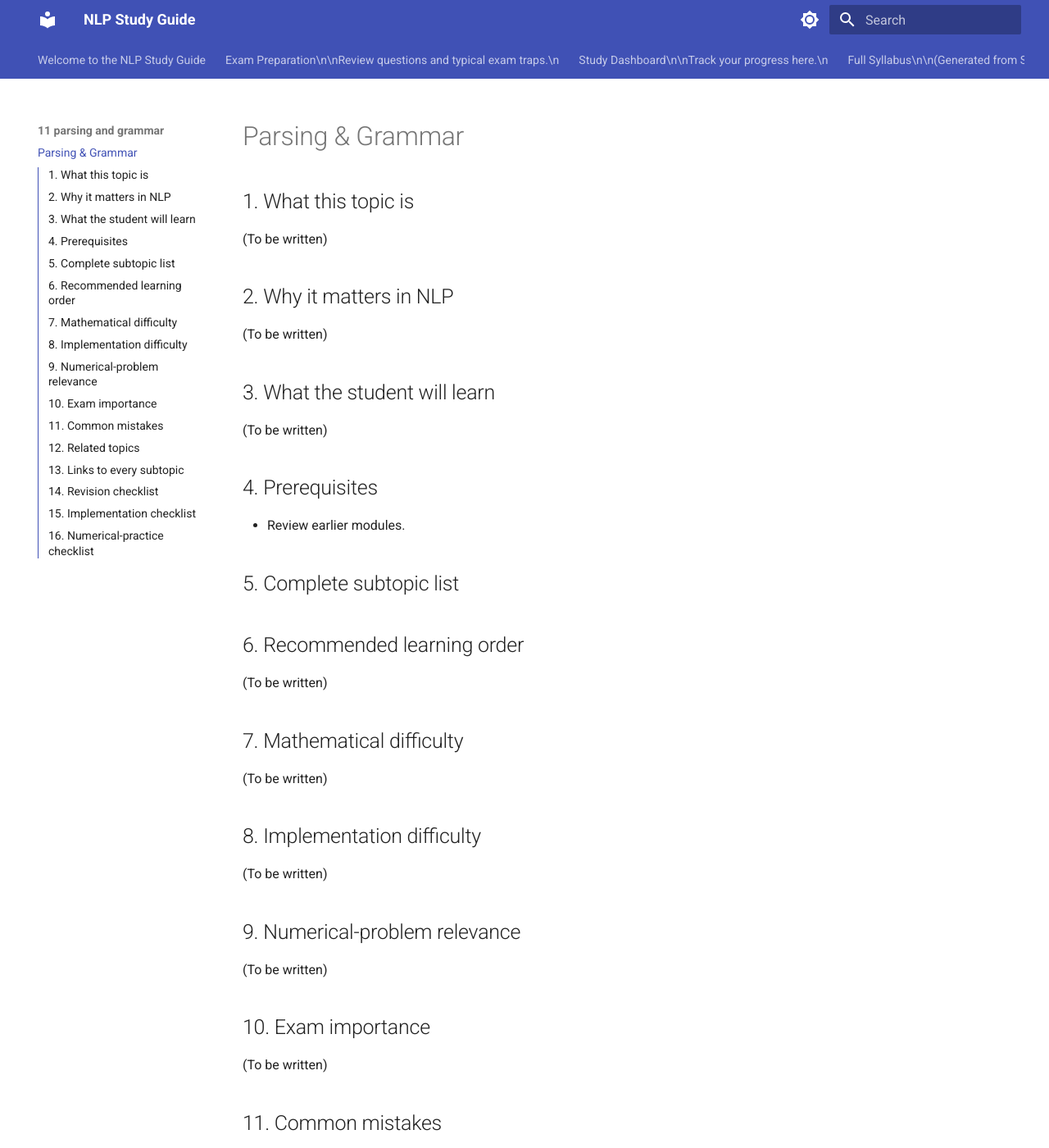
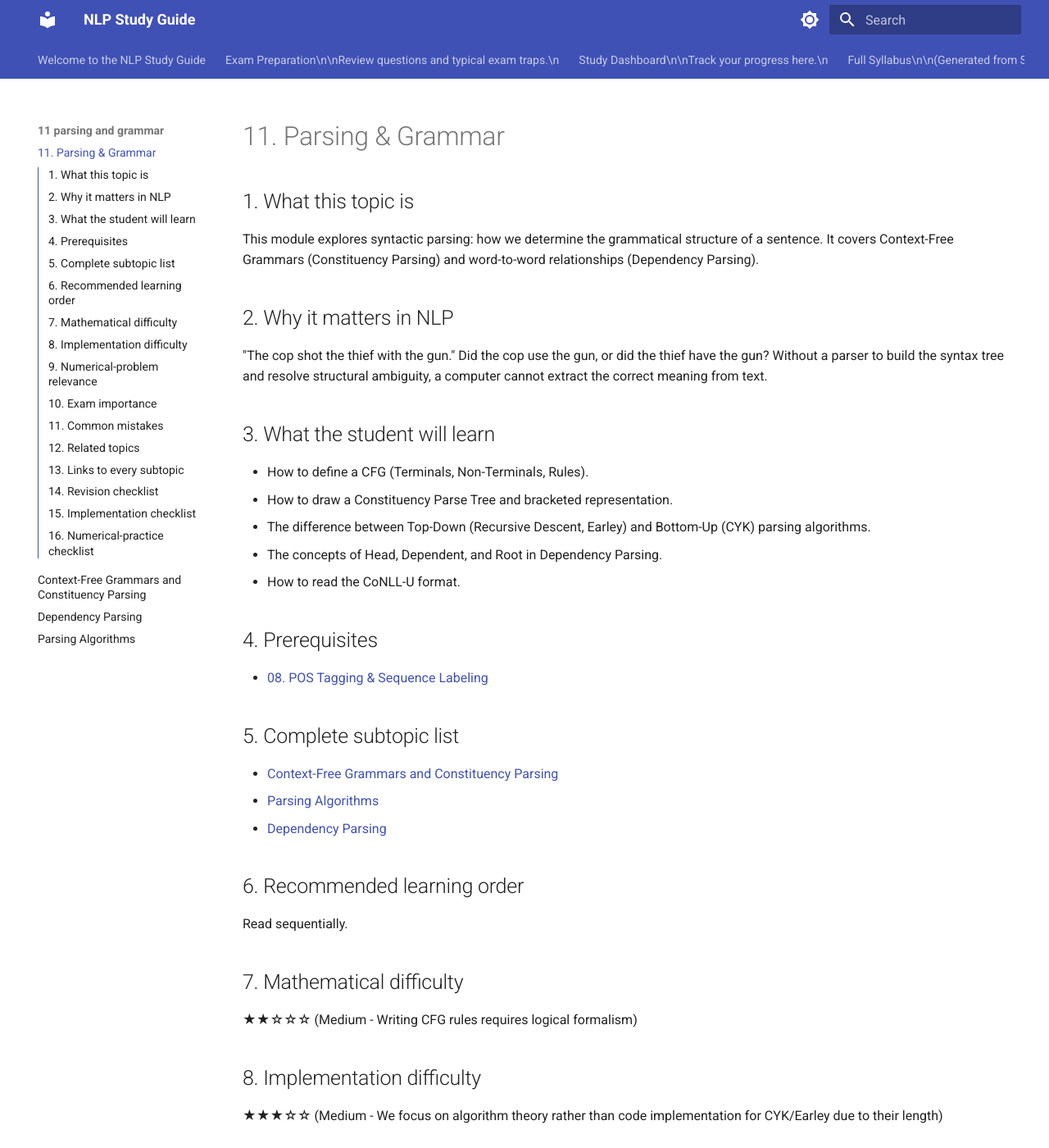
Before and after one commit to Raunak4518/nlp, an MkDocs documentation site: the page built from docs/11-parsing-and-grammar/README.md, in a window 1280 px wide and 1400 px high. Shown: the whole window at 82% size. Built offline with MkDocs 1.6.1 and Material for MkDocs 9.7.7, drawn with Linux system fonts in a browser that asks for light colours; some of the changed text lies outside the part shown.

Commit message:
Complete Module 11 - Parsing and Grammar

```diff
--- a/docs/11-parsing-and-grammar/README.md
+++ b/docs/11-parsing-and-grammar/README.md
@@ -1,52 +1,58 @@
-# Parsing & Grammar
+# 11. Parsing & Grammar
 
 ## 1. What this topic is
-(To be written)
+This module explores syntactic parsing: how we determine the grammatical structure of a sentence. It covers Context-Free Grammars (Constituency Parsing) and word-to-word relationships (Dependency Parsing).
 
 ## 2. Why it matters in NLP
-(To be written)
+"The cop shot the thief with the gun." Did the cop use the gun, or did the thief have the gun? Without a parser to build the syntax tree and resolve structural ambiguity, a computer cannot extract the correct meaning from text.
 
 ## 3. What the student will learn
-(To be written)
+- How to define a CFG (Terminals, Non-Terminals, Rules).
+- How to draw a Constituency Parse Tree and bracketed representation.
+- The difference between Top-Down (Recursive Descent, Earley) and Bottom-Up (CYK) parsing algorithms.
+- The concepts of Head, Dependent, and Root in Dependency Parsing.
+- How to read the CoNLL-U format.
 
 ## 4. Prerequisites
-- Review earlier modules.
+- [08. POS Tagging & Sequence Labeling](../08-pos-tagging-and-sequence-labeling/README.md)
 
 ## 5. Complete subtopic list
-
+- [Context-Free Grammars and Constituency Parsing](cfg-and-constituency.md)
+- [Parsing Algorithms](parsing-algorithms.md)
+- [Dependency Parsing](dependency-parsing.md)
 
 ## 6. Recommended learning order
-(To be written)
+Read sequentially.
 
 ## 7. Mathematical difficulty
-(To be written)
+★★☆☆☆ (Medium - Writing CFG rules requires logical formalism)
 
 ## 8. Implementation difficulty
-(To be written)
+★★★☆☆ (Medium - We focus on algorithm theory rather than code implementation for CYK/Earley due to their length)
 
 ## 9. Numerical-problem relevance
-(To be written)
+None, but drawing trees is highly relevant.
 
 ## 10. Exam importance
-(To be written)
+**Extremely High**. Every NLP exam features a question where you are given a grammar and a sentence and must draw the resulting parse tree(s).
 
 ## 11. Common mistakes
-(To be written)
+- In a CFG, having a non-terminal that never resolves to a terminal (an infinite loop).
+- In Dependency parsing, giving a word multiple heads (a word can have many dependents, but only ONE head).
 
 ## 12. Related topics
-(To be written)
+- [12. TF-IDF & Vector Semantics](../12-tf-idf-and-vector-semantics/README.md)
 
 ## 13. Links to every subtopic
 (See section 5)
 
 ## 14. Revision checklist
-- [ ] Theory understood
-- [ ] Formulas memorized
-- [ ] Practice completed
+- [ ] Understand structural ambiguity ("I shot an elephant in my pajamas").
+- [ ] Memorize CYK properties (Bottom-up, Chomsky Normal Form, $O(N^3)$).
+- [ ] Understand why Dependency Parsing handles free-word-order languages better than Constituency Parsing.
 
 ## 15. Implementation checklist
-- [ ] Scratch implementation written
-- [ ] Edge cases tested
+- [ ] Write a CoNLL-U table for a 5-word sentence.
 
 ## 16. Numerical-practice checklist
-- [ ] At least 2 numerical problems solved manually
+- [ ] Draw a Constituency tree for a sentence given a toy CFG.
```
Also changed, not shown: docs/11-parsing-and-grammar/cfg-and-constituency.md (added, +102 -0 lines), docs/11-parsing-and-grammar/dependency-parsing.md (added, +71 -0 lines), docs/11-parsing-and-grammar/parsing-algorithms.md (added, +50 -0 lines), 1 other file.
